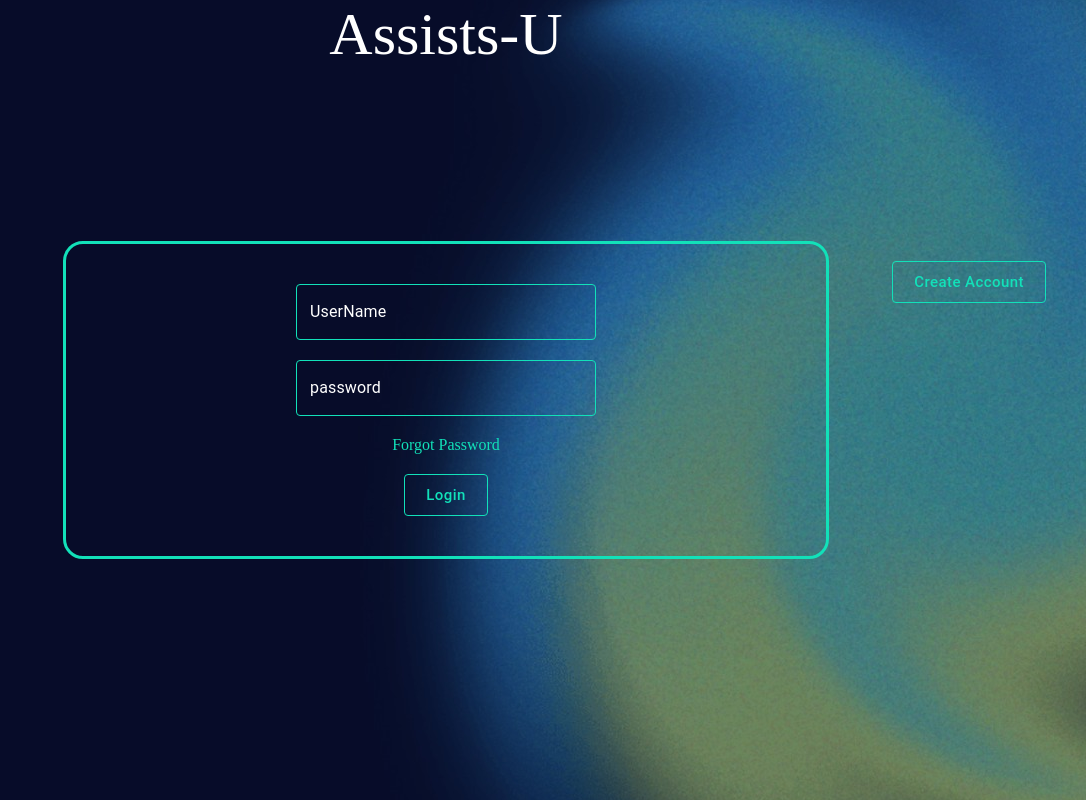
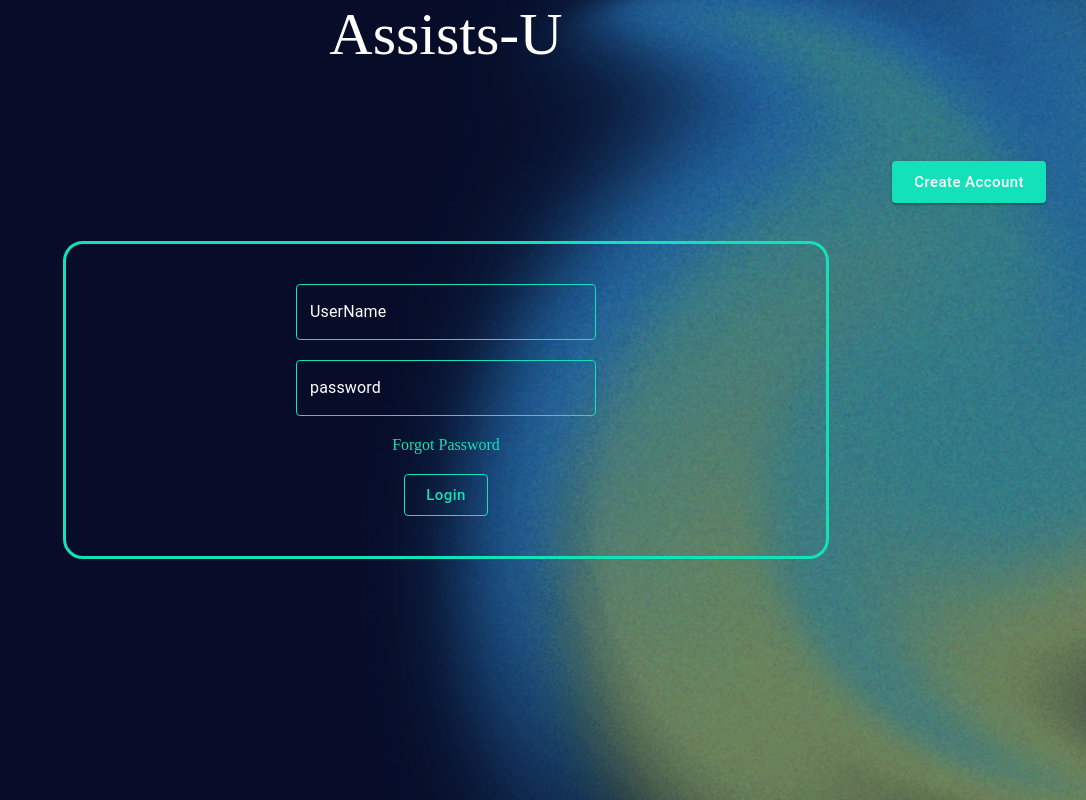
Before and after one commit to Team44Assistsu/AssistU_frontend, a React (Create React App) app: page / in a window 1280 px wide. Shown: the whole page, without its empty margins (194-1280 px from the left). Built offline with nearby package versions, Linux system fonts and the light colour scheme; a web font is replaced by a local one.

Commit message:
login page ui change

```diff
--- a/src/Components/Login/Login.js
+++ b/src/Components/Login/Login.js
@@ -35,14 +35,15 @@ class Login extends Component {
   render() {
     console.log(this.props);
     return (
-      <div className="LoginPage">
-        <div className="CreateAccount">
+      <div className='LoginPage'>
+        <div className='CreateAccount'>
           <Button
+            primary
             onClick={() => (window.location.href = "/create-account")}
             text={"Create Account"}
           />
         </div>
-        <div className="broder">
+        <div className='broder'>
           <TextBox
             title={"UserName"}
             value={this.state.userName}
@@ -54,7 +55,7 @@ class Login extends Component {
             onChange={(e) => this.setState({ passWord: e.target.value })}
           />
           <div
-            class="style"
+            class='forgotPassword'
             onClick={() => (window.location.href = "/forgot-passsword")}
           >
             Forgot Password
--- a/src/Components/Login/style.scss
+++ b/src/Components/Login/style.scss
@@ -7,7 +7,7 @@
   position: relative;
   .CreateAccount {
     position: absolute;
-    top: 0px;
+    top: -100px;
     right: 0px;
   }
   .textBox {
@@ -35,7 +35,8 @@
   @media (max-width: 480px) {
     height: 100%;
   }
-  .style {
+  .forgotPassword {
+    cursor: pointer;
     color: var(--primary-color) solid;
   }
 }
```
